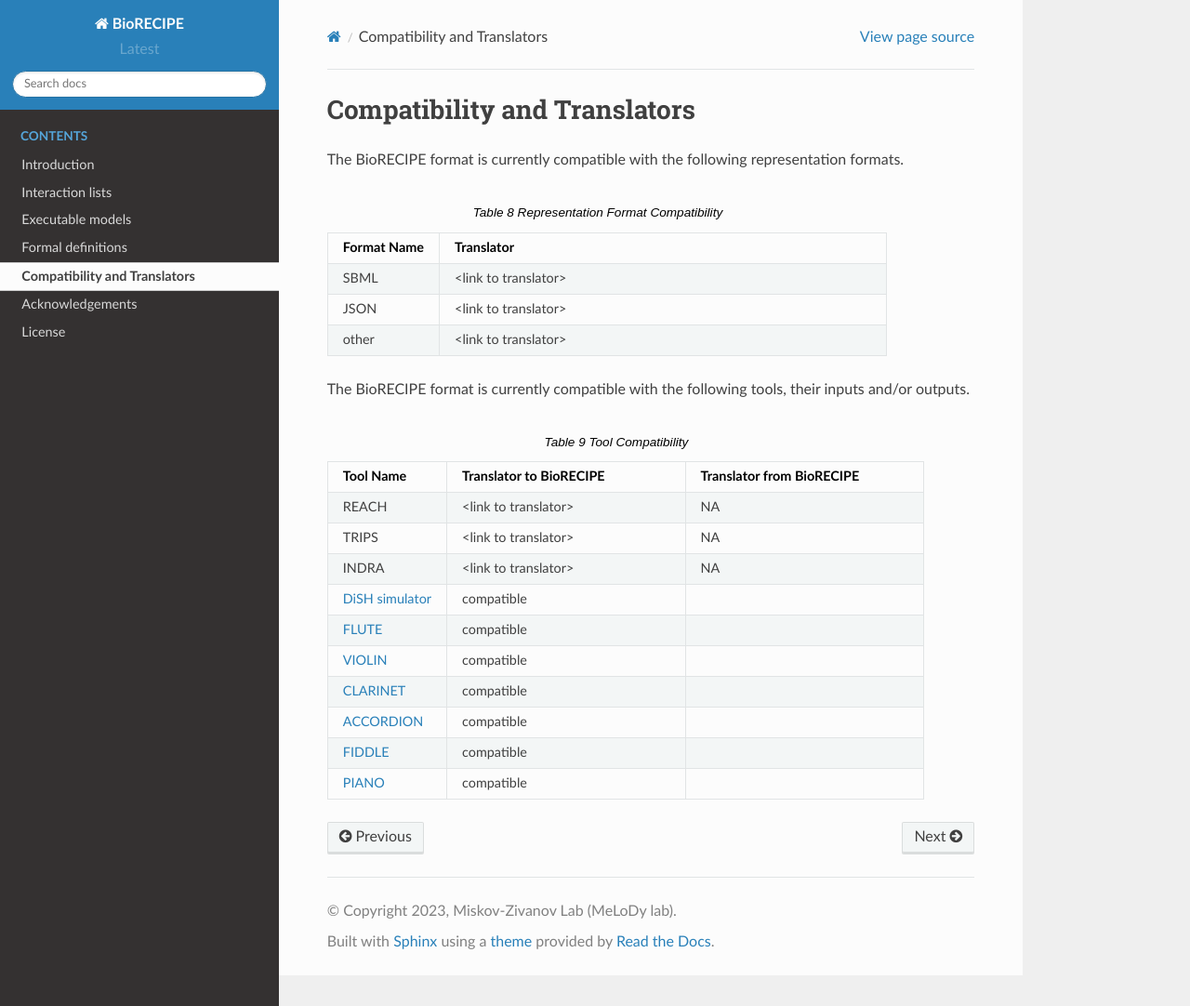
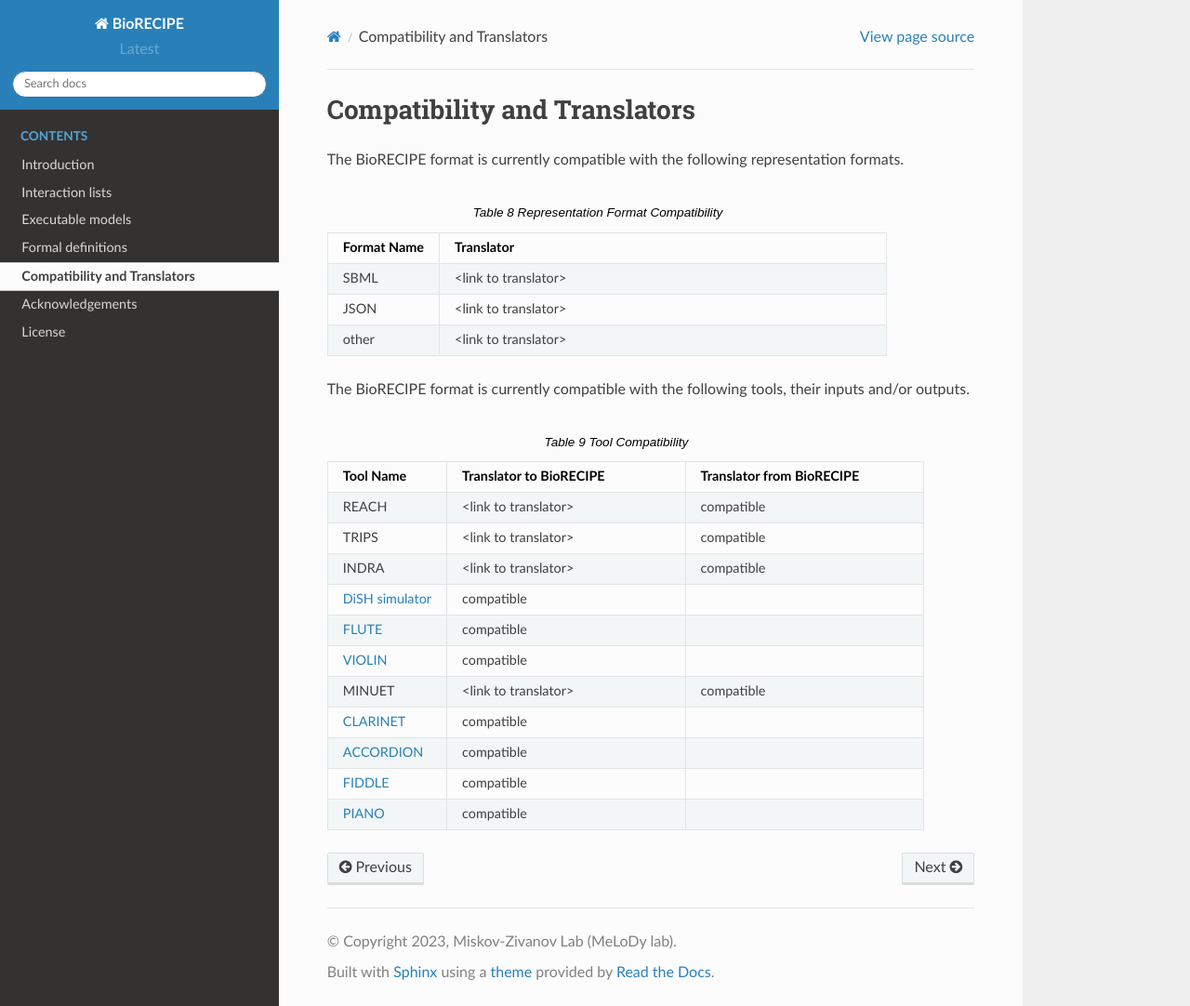
Before and after one commit to pitt-miskov-zivanov-lab/BioRECIPE, a Sphinx documentation site: the page built from docs/compatibility.rst, in a window 1280 px wide and 1082 px high. Shown: the whole window at 93% size. Built offline with Sphinx 7.4.7 and the Read the Docs theme 2.0.0, drawn with Linux system fonts in a browser that asks for light colours.

Commit message:
Update compatibility.rst

```diff
--- a/docs/compatibility.rst
+++ b/docs/compatibility.rst
@@ -18,12 +18,13 @@ The BioRECIPE format is currently compatible with the following tools, their inp
     :header: Tool Name, Translator to BioRECIPE, Translator from BioRECIPE
     :widths: 20, 40, 40
 
-    REACH, <link to translator>, NA
-    TRIPS, <link to translator>, NA
-    INDRA, <link to translator>, NA
+    REACH, <link to translator>, compatible
+    TRIPS, <link to translator>, compatible
+    INDRA, <link to translator>, compatible
     `DiSH simulator <https://scholar.google.com/citations?view_op=view_citation&hl=en&user=tUrAYVsAAAAJ&citation_for_view=tUrAYVsAAAAJ:GFxP56DSvIMC>`_, compatible
     `FLUTE <https://melody-flute.readthedocs.io>`_, compatible
     `VIOLIN <https://theviolin.readthedocs.io>`_, compatible
+    MINUET, <link to translator>, compatible
     `CLARINET <https://theclarinet.readthedocs.io>`_, compatible
     `ACCORDION <https://accordion.readthedocs.io>`_, compatible
     `FIDDLE <https://melody-fiddle.readthedocs.io/>`_, compatible
```
